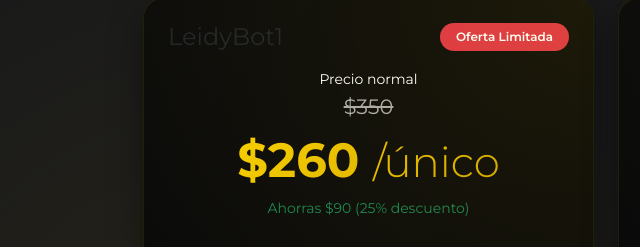
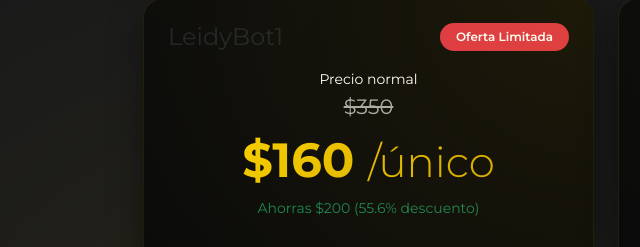
Before and after one commit to tradinginteligenteap/tradinginteligenteap.github.io, a plain HTML site: page index.html in a window 1280 px wide. Shown: the part 5498-5745 px from the top of the page, 34-674 px from the left. Drawn offline with nearby package versions, Linux system fonts and the light colour scheme; a script that the page names is missing.

Commit message:
Update index.html

```diff
--- a/index.html
+++ b/index.html
@@ -130,7 +130,7 @@
                     Mentalidad disciplinada: No es para quienes buscan ganancias de la noche a la mañana.</p>
 
                   <p><strong>💰 OFERTA DE LANZAMIENTO</strong><br>
-                    🔥 Precio normal: $350 → ¡SOLO $260 (OFF por tiempo limitado)!<br>
+                    🔥 Precio normal: $350 → ¡Super Oferta por SOLO $160 (OFF por tiempo limitado)!<br>
                     ➕ Incluye:<br>
                     ✔ Robot + Guía de instalación.<br>
                     ✔ Soporte prioritario por 3 meses.<br>
@@ -328,8 +328,8 @@
           <div class="price-block mb-3">
             <div class="small text-white">Precio normal</div>
             <div><s>$350</s></div>
-            <h2 class="fw-bold text-gold">$260 <small class="text-white fw-light">/único</small></h2>
-            <div class="small text-success">Ahorras $90 (25% descuento)</div>
+            <h2 class="fw-bold text-gold">$160 <small class="text-white fw-light">/único</small></h2>
+            <div class="small text-success">Ahorras $200 (55.6% descuento)</div>
           </div>
 
           <ul class="pricing-features">
```
